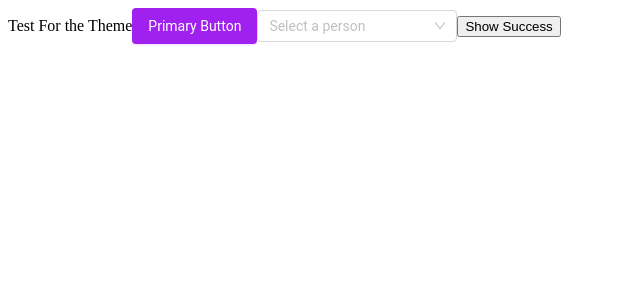
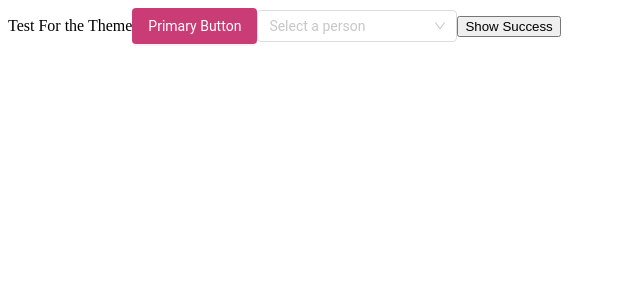
Before and after one commit to AbeethaHeshan/scm_LMS_ui, a React (Vite) app: page / in a window 1280 px wide. Shown: the top 300 px of the page, without its empty margins (0-640 px from the left). Built offline with nearby package versions, Linux system fonts and the light colour scheme.

Commit message:
config theme

```diff
--- a/src/configs/theme.config.ts
+++ b/src/configs/theme.config.ts
@@ -1,5 +1,15 @@
 import { ThemeConfig } from 'antd';
 import { Theme } from 'antd/es/config-provider/context';
+
+// Define brand colors
+export const brandColors = {
+  primary: '#CA3C75',
+  secondary: '#6A1B9A',
+  success: '#1FAA59',
+  warning: '#FFC107',
+  error: '#E53935',
+  info: '#29B6F6'
+};
 
 export interface CustomToken extends Theme {
   borderRadius: number;
@@ -17,73 +27,123 @@ export interface CustomToken extends Theme {
   };
 }
 
-// Light theme configuration
+// Light Theme Config
 export const lightTheme: ThemeConfig = {
   token: {
-    colorPrimary: '#A020F0', // Primary color
-    colorSuccess: '#52c41a', // Success color
-    colorWarning: '#faad14', // Warning color
-    colorError: '#ff4d4f', // Error/danger color
-    colorInfo: '#1677ff', // Info color
-    colorTextBase: '#000000', // Base text color
-    colorBgBase: '#ffffff', // Base background color
+    //Primary Color
+    colorPrimary: brandColors.primary, // Main branding color (Pink)
 
-    // Secondary colors
-    // colorSecondary: '#722ed1', // Purple as secondary
+    // Status Colors
+    colorSuccess: brandColors.success, // Success Green
+    colorWarning: brandColors.warning, // Warning Yellow
+    colorError: brandColors.error, // Danger Red
+    colorInfo: brandColors.info, // Info Blue
 
-    // Fonts
+    //Text Colors
+    colorTextBase: '#212121', // Default text color
+    colorTextHeading: '#1A1A1A', // Heading text
+    colorTextSecondary: '#616161', // Secondary text (muted)
+
+    //Background Colors
+    colorBgBase: '#F5F5F5', // Page background
+    colorBgContainer: '#FFFFFF', // Containers (Cards, Inputs, Modals)
+    colorBgElevated: '#FFFFFF', // Popups, Dropdowns
+    colorBorder: '#DDDDDD', // Border color
+
+    //Typography
     fontFamily: "'Roboto', -apple-system, BlinkMacSystemFont, 'Segoe UI', sans-serif",
     fontSize: 14,
 
-    // Border radius
+    //Border radius
     borderRadius: 4,
   },
   components: {
     Button: {
       borderRadius: 4,
       controlHeight: 36,
+      colorText: '#FFFFFF',
+      colorPrimary: brandColors.primary,
+      colorPrimaryHover: '#B82C66',
+      // Use for secondary buttons within component specific overrides
+      // This is allowed in component configurations
+      colorBgTextHover: brandColors.secondary,
     },
     Card: {
       borderRadius: 8,
+      colorBgContainer: '#FFFFFF',
+      colorBorder: '#E0E0E0',
     },
-    // Add component-specific overrides as needed
+    Input: {
+      colorText: '#212121',
+      colorBgContainer: '#FFFFFF',
+      colorBorder: '#CCCCCC',
+      colorTextPlaceholder: '#888888',
+    },
+    Table: {
+      colorBgContainer: '#FFFFFF',
+      colorBorder: '#E0E0E0',
+    },
   },
 };
 
-// Dark theme configuration
+// Dark Theme Config
 export const darkTheme: ThemeConfig = {
   token: {
-    colorPrimary: '#177ddc', // Primary color for dark mode
-    colorSuccess: '#49aa19', // Success color for dark mode
-    colorWarning: '#d89614', // Warning color for dark mode
-    colorError: '#a61d24', // Error/danger color for dark mode
-    colorInfo: '#177ddc', // Info color for dark mode
-    colorTextBase: '#ffffff', // Base text color for dark mode
-    colorBgBase: '#141414', // Base background color for dark mode
+    //Primary Color
+    colorPrimary: brandColors.primary, // Keep primary color consistent
 
-    // Secondary colors
-    // colorSecondary: '#9254de', // Purple as secondary for dark mode
+    //Status Colors
+    colorSuccess: brandColors.success, // Success Green
+    colorWarning: brandColors.warning, // Warning Yellow
+    colorError: brandColors.error, // Danger Red
+    colorInfo: brandColors.info, // Info Blue
 
-    // Same font configuration
+    //Text Colors
+    colorTextBase: '#FFFFFF', // Default white text
+    colorTextHeading: '#FAFAFA', // Heading text
+    colorTextSecondary: '#B0B0B0', // Muted text
+
+    //Background Colors
+    colorBgBase: '#1E1E1E', // Page background (dark)
+    colorBgContainer: '#2A2A2A', // Containers (Cards, Inputs, Modals)
+    colorBgElevated: '#2A2A2A', // Popups, Dropdowns
+    colorBorder: '#444444', // Darker border color
+
+    //Typography
     fontFamily: "'Roboto', -apple-system, BlinkMacSystemFont, 'Segoe UI', sans-serif",
     fontSize: 14,
 
-    // Border radius
+    //Border radius
     borderRadius: 4,
   },
   components: {
     Button: {
       borderRadius: 4,
       controlHeight: 36,
+      colorText: '#FFFFFF',
+      colorPrimary: brandColors.primary,
+      colorPrimaryHover: '#B82C66',
+      colorBgTextHover: brandColors.secondary,
     },
     Card: {
       borderRadius: 8,
+      colorBgContainer: '#252525',
+      colorBorder: '#333333',
     },
-    // Add component-specific overrides as needed
+    Input: {
+      colorText: '#FFFFFF',
+      colorBgContainer: '#2A2A2A',
+      colorBorder: '#555555',
+      colorTextPlaceholder: '#999999',
+    },
+    Table: {
+      colorBgContainer: '#2A2A2A',
+      colorBorder: '#444444',
+    },
   },
 };
 
-// Custom font sizes for global usage
+//Global Font Sizes
 export const fontSizes = {
   xs: 12,
   sm: 14,
@@ -93,8 +153,12 @@ export const fontSizes = {
   xxl: 24,
 };
 
-// Custom font families for global usage
+// Global Font Families
 export const fontFamilies = {
   primary: "'Roboto', sans-serif",
   secondary: "'Open Sans', sans-serif",
 };
+
+export const getSecondaryColor = (isDarkMode: boolean = false): string => {
+  return brandColors.secondary;
+};
```
